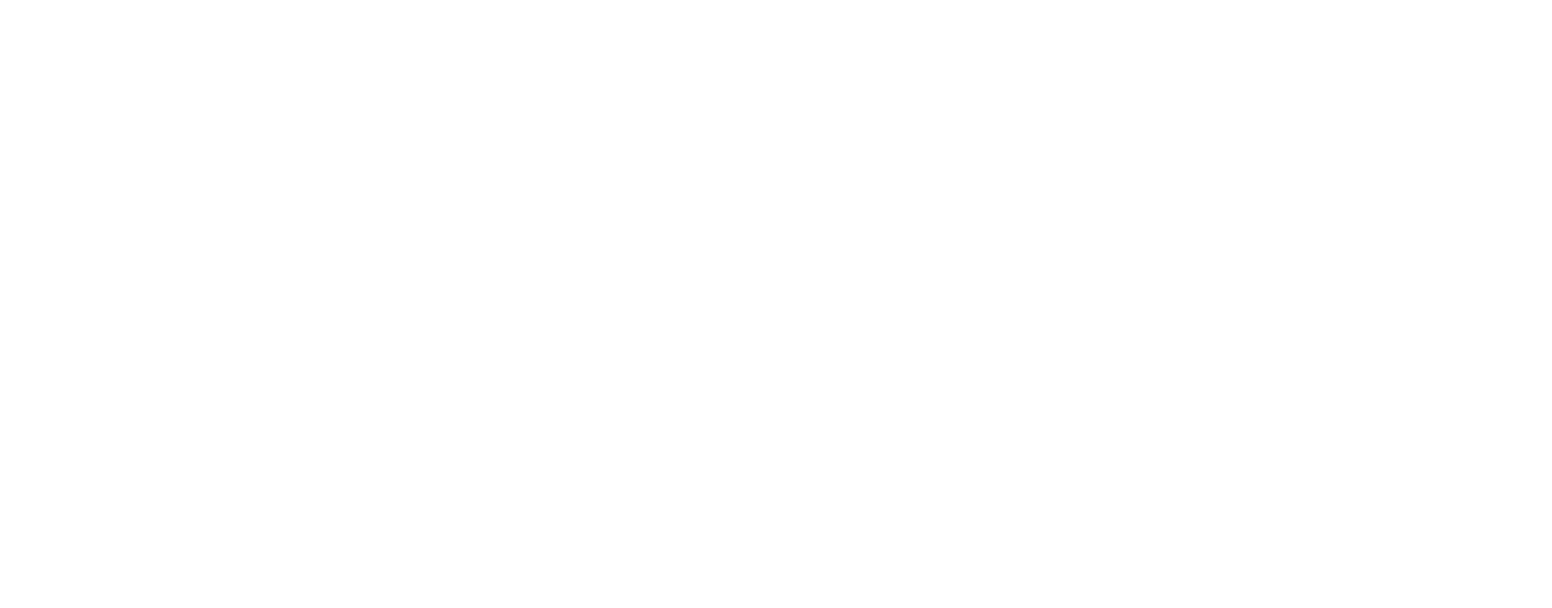
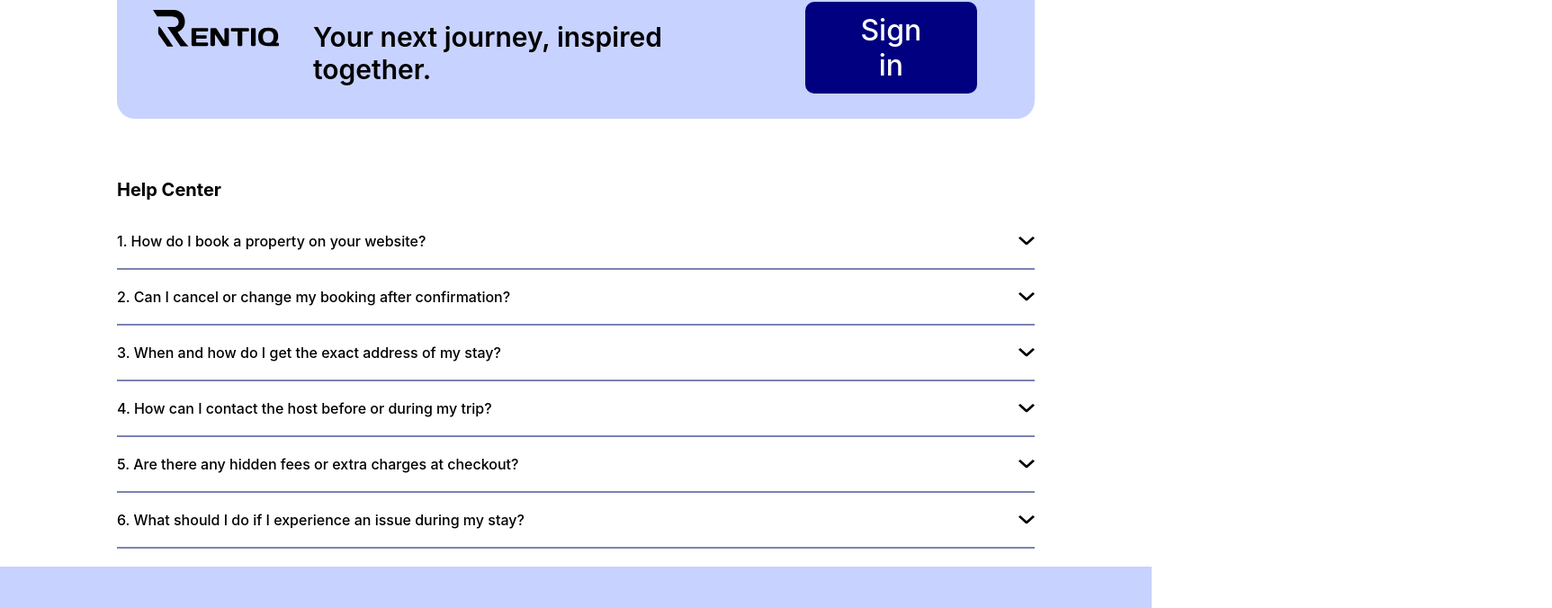
Before and after one commit to yuliianeznakhina/booking, a React (Create React App) app: page / in a window 1280 px wide. Shown: the part 1490-2166 px from the top of the page at 90% size, 1725 px wide, since content can reach past the window. Before the commit the page ends 1172 px from the top, so only its background shows below. Built offline with nearby package versions, Linux system fonts and the light colour scheme.

Commit message:
main page

```diff
--- a/src/components/FQL/FQL.css
+++ b/src/components/Main/FQL/FQL.css
@@ -1,12 +1,12 @@
 .FQL {
-  max-width: 1200px ;
-  margin: 0 auto;
-  padding: 20px;
+  /* max-width: 1200px ; */
+  /* margin: 0 auto; */
+  padding: 20px 0;
   font-family: Arial, sans-serif;
 }
 
 .fql-title {
-    text-align: left;
+  text-align: left;
   font-size: 20px;
   font-weight: bold;
   margin-bottom: 15px;
@@ -20,7 +20,8 @@
 
 /* Элемент списка с красивой линией, как на картинке */
 .fql-item {
-  border-bottom: 2px solid #7c83b3; /* Цвет линии близок к макету */
+  border-bottom: 2px solid #7c83b3;
+  /* Цвет линии близок к макету */
 }
 
 /* Кнопка-обертка для вопроса */
@@ -45,7 +46,8 @@
 
 /* Плавный поворот твоей SVG стрелочки */
 .fql-arrow {
-  width: 18px; /* Уменьшаем пропорционально для аккуратности, либо убери это свойство */
+  width: 18px;
+  /* Уменьшаем пропорционально для аккуратности, либо убери это свойство */
   height: auto;
   transition: transform 0.25s ease-in-out;
   flex-shrink: 0;
@@ -66,12 +68,13 @@
 
 /* Когда добавлен класс .show, плавно даем высоту блоку */
 .fql-content-wrapper.show {
-  max-height: 200px; /* Запас высоты для текста ответа */
+  max-height: 200px;
+  /* Запас высоты для текста ответа */
 }
 
 /* Внутренний блок ответа для правильных отступов */
 .fql-answer {
-    text-align: left;
+  text-align: left;
   padding-bottom: 20px;
   font-size: 15px;
   line-height: 1.6;
--- a/src/components/Footer/Footer.css
+++ b/src/components/Main/Footer/Footer.css
@@ -5,8 +5,8 @@
 }
 
 .footer-main {
-  max-width: 1200px;
-  margin: 0 auto;
+  /* max-width: 1200px; */
+  /* margin: 0 auto; */
   display: flex;
   justify-content: space-between;
   align-items: flex-start;
--- a/src/components/Main/Main.js
+++ b/src/components/Main/Main.js
@@ -1,15 +1,21 @@
 import './Main.css';
 import { Header } from './Header/Header';
+import { Find } from './Find/Find';
 import { About } from './About/About';
 import { SignInBanner } from './SignInBanner/SignInBanner';
+import FQL from './FQL/FQL';
+import Footer from './Footer/Footer';
 
 export function Main() {
   return (<>
     <Header />
+    <Find />
     <div className="Main">
       <About />
       <SignInBanner />
+      <FQL />
     </div>
+    <Footer />
   </>
   );
 }
```
Also changed, not shown: src/components/Main/FQL/FQL.js (renamed from src/components/FQL/FQL.js), src/components/Main/Find/Find.css (renamed from src/components/Find/Find.css), src/components/Main/Find/Find.js (renamed from src/components/Find/Find.js), src/components/Main/Footer/Footer.js (renamed from src/components/Footer/Footer.js).
